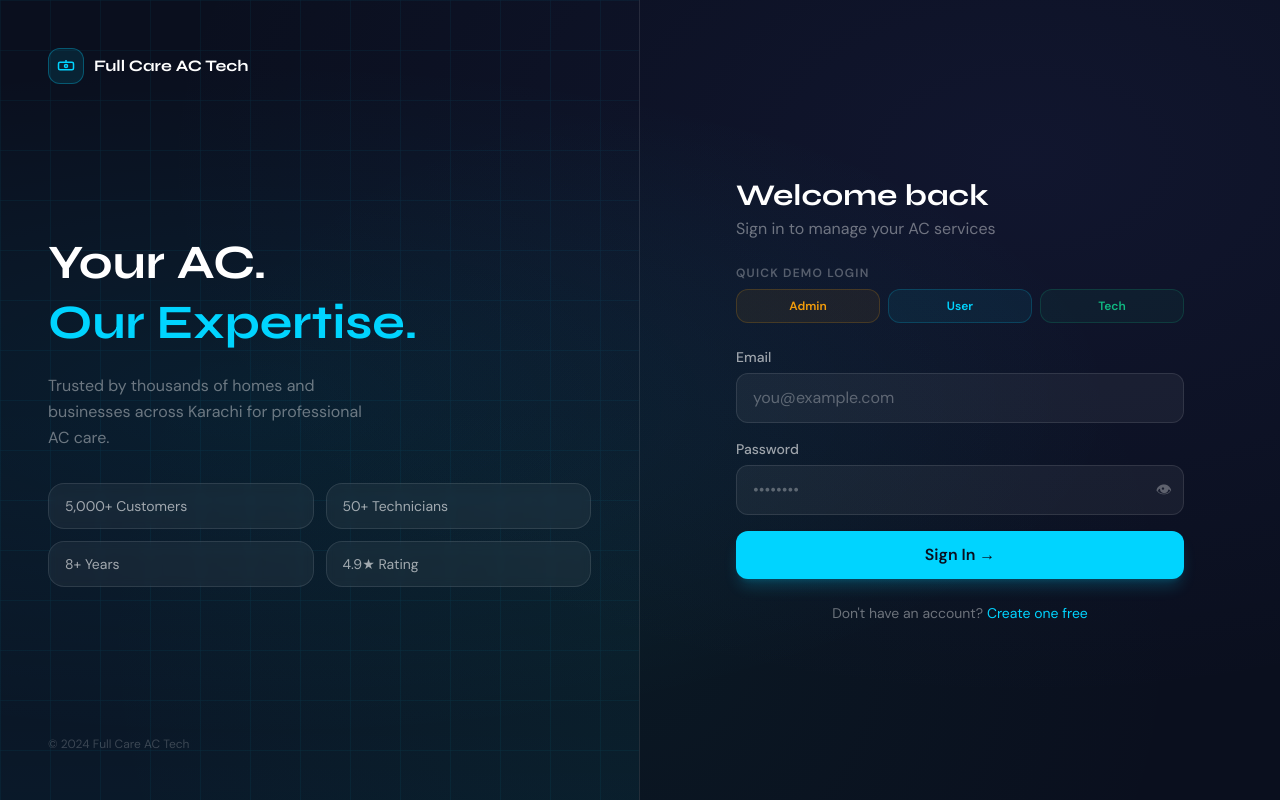
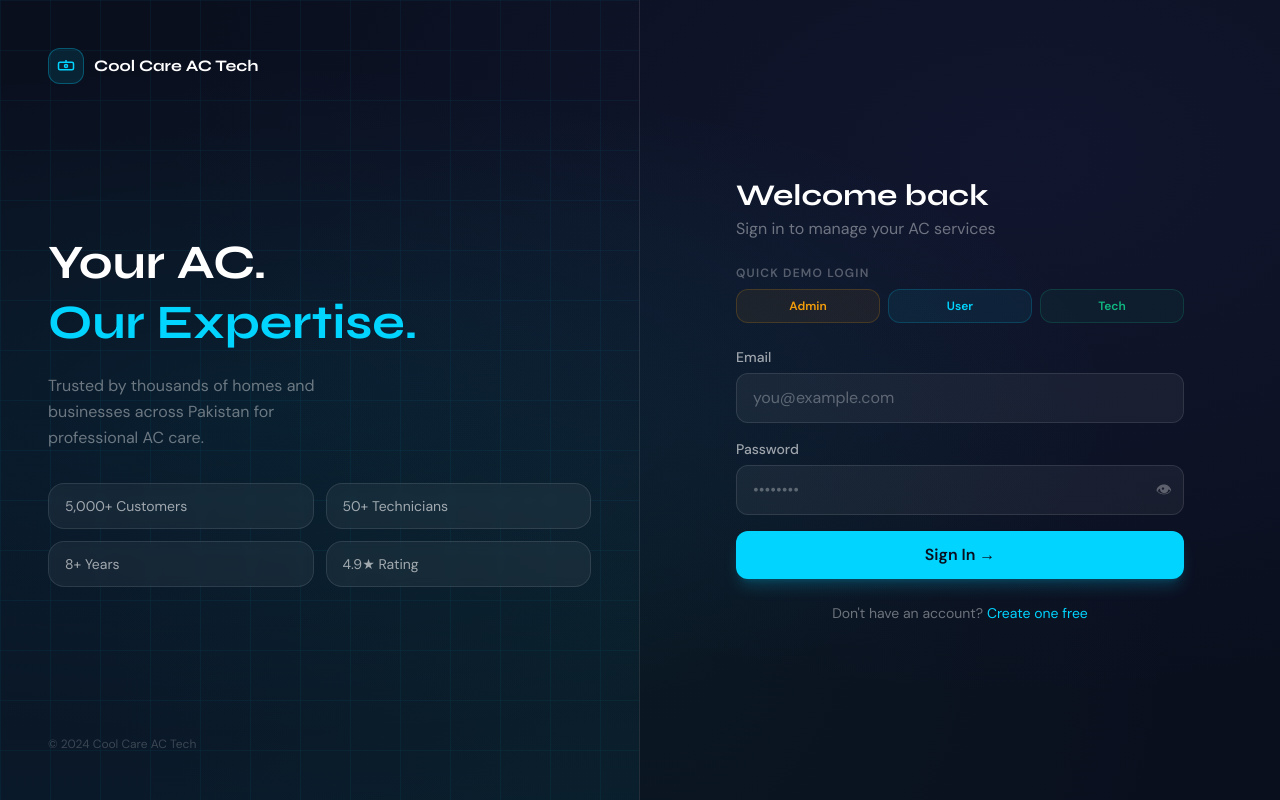
Before and after one commit to abdullah03-max/AC-Service, a React (Create React App) app in the folder frontend/: page /login in a window 1280 px wide. Built offline with nearby package versions, Linux system fonts and the light colour scheme; no server answers.

Commit message:
Rename site to Cool Care AC Tech and remove Karachi locality references

```diff
--- a/frontend/src/components/common/Footer.js
+++ b/frontend/src/components/common/Footer.js
@@ -10,13 +10,13 @@ const Footer = () => (
             <div className="w-8 h-8 rounded-lg bg-[#00d4ff]/10 border border-[#00d4ff]/30 flex items-center justify-center text-[#00d4ff]">
               <svg width="16" height="16" viewBox="0 0 24 24" fill="none" stroke="currentColor" strokeWidth="2"><rect x="2" y="7" width="20" height="10" rx="2"/><path d="M12 7V4M8 7V5M16 7V5"/><circle cx="12" cy="12" r="2"/></svg>
             </div>
-            <span className="font-display font-bold text-white">Full Care AC Tech</span>
+            <span className="font-display font-bold text-white">Cool Care AC Tech</span>
           </div>
-          <p className="text-sm text-white/40 max-w-xs leading-relaxed">Professional AC services and maintenance across Karachi. Trusted by thousands of homes and businesses.</p>
+          <p className="text-sm text-white/40 max-w-xs leading-relaxed">Professional AC services and maintenance across Pakistan. Trusted by thousands of homes and businesses.</p>
           <div className="mt-4 space-y-1.5 text-sm text-white/40">
             <p>📞 0300-FULLCARE</p>
             <p>✉️ info@fullcareac.com</p>
-            <p>📍 Karachi, Pakistan</p>
+            <p>📍 Pakistan</p>
           </div>
         </div>
         <div>
@@ -37,7 +37,7 @@ const Footer = () => (
         </div>
       </div>
       <div className="border-t border-white/10 pt-6 flex flex-col sm:flex-row justify-between items-center text-xs text-white/20">
-        <p>© 2024 Full Care AC Tech. All rights reserved.</p>
+        <p>© 2024 Cool Care AC Tech. All rights reserved.</p>
         <p className="mt-2 sm:mt-0">Built for reliable AC services in Pakistan</p>
       </div>
     </div>
--- a/frontend/src/components/common/Navbar.js
+++ b/frontend/src/components/common/Navbar.js
@@ -68,7 +68,7 @@ const Navbar = () => {
               <svg width="18" height="18" viewBox="0 0 24 24" fill="none" stroke="currentColor" strokeWidth="2"><rect x="2" y="7" width="20" height="10" rx="2"/><path d="M12 7V4M8 7V5M16 7V5"/><circle cx="12" cy="12" r="2"/><path d="M6 12h2M16 12h2"/></svg>
             </div>
             <div>
-              <span className="font-display font-bold text-white text-base leading-none block">Full Care</span>
+              <span className="font-display font-bold text-white text-base leading-none block">Cool Care</span>
               <span className="text-[10px] text-[#00d4ff] font-bold tracking-widest uppercase leading-none">AC Tech</span>
             </div>
           </Link>
--- a/frontend/src/pages/BookingPage.js
+++ b/frontend/src/pages/BookingPage.js
@@ -207,7 +207,7 @@ const BookingPage = () => {
   const [loading, setLoading] = useState(true);
   const [submitting, setSubmitting] = useState(false);
   const [step, setStep] = useState(1);
-  const [form, setForm] = useState({ scheduledDate:'', scheduledTime:'', address: user?.address || '', city:'Karachi', acType:'Split', acBrand:'', acTons:'', paymentMethod:'cash', notes:'' });
+  const [form, setForm] = useState({ scheduledDate:'', scheduledTime:'', address: user?.address || '', city:'', acType:'Split', acBrand:'', acTons:'', paymentMethod:'cash', notes:'' });
   const [showMap, setShowMap] = useState(false);
   const [mapCenter, setMapCenter] = useState([30.3753, 69.3451]);
   const [geoPermission, setGeoPermission] = useState('unknown');
--- a/frontend/src/pages/HomePage.js
+++ b/frontend/src/pages/HomePage.js
@@ -18,7 +18,7 @@ const HomePage = () => {
   const stats = [{ v: '5,000+', l: 'Customers Served' }, { v: '50+', l: 'Expert Technicians' }, { v: '8+', l: 'Years Experience' }, { v: '4.9★', l: 'Average Rating' }];
   const features = [
     { icon: '🛡️', title: 'Certified Experts', desc: 'All technicians are trained, certified, and background-checked professionals.' },
-    { icon: '⚡', title: 'Same Day Service', desc: 'Emergency and same-day bookings available across Karachi.' },
+    { icon: '⚡', title: 'Same Day Service', desc: 'Emergency and same-day bookings available nationwide.' },
     { icon: '💎', title: 'Quality Guaranteed', desc: '30-day service warranty on all AC jobs. Not satisfied? We come back free.' },
     { icon: '📊', title: 'Transparent Pricing', desc: 'Fixed prices shown upfront. No hidden charges, ever.' },
   ];
@@ -41,7 +41,7 @@ const HomePage = () => {
           <div>
             <div className="inline-flex items-center gap-2 bg-[#00d4ff]/10 border border-[#00d4ff]/20 rounded-full px-4 py-1.5 text-sm text-[#00d4ff] mb-6">
               <span className="w-1.5 h-1.5 bg-[#00d4ff] rounded-full animate-pulse" />
-              Karachi's #1 AC Service Provider
+              Premium AC Service Experience
             </div>
             <h1 className="font-display text-5xl sm:text-6xl font-bold leading-[1.05] mb-6">
               <span className="text-white">Expert AC</span><br/>
--- a/frontend/src/pages/InvoicePage.js
+++ b/frontend/src/pages/InvoicePage.js
@@ -41,9 +41,9 @@ const InvoicePage = () => {
                 ❄️
               </div>
               <div>
-                <p className="font-bold text-xl">Full Care AC Tech</p>
+                <p className="font-bold text-xl">Cool Care AC Tech</p>
                 <p className="text-white/50 text-sm">Professional AC Services</p>
-                <p className="text-white/30 text-xs mt-0.5">Karachi, Pakistan · 0300-FULLCARE</p>
+                <p className="text-white/30 text-xs mt-0.5">Pakistan · 0300-FULLCARE</p>
               </div>
             </div>
             <div className="text-right">
@@ -125,7 +125,7 @@ const InvoicePage = () => {
 
           {/* Footer */}
           <div className="mt-8 pt-6 border-t border-slate-100 text-center">
-            <p className="font-bold text-slate-700 mb-1">Thank you for choosing Full Care AC Tech!</p>
+            <p className="font-bold text-slate-700 mb-1">Thank you for choosing Cool Care AC Tech!</p>
             <p className="text-xs text-slate-400">For queries: info@fullcareac.com · 0300-FULLCARE</p>
           </div>
         </div>
--- a/frontend/src/pages/LoginPage.js
+++ b/frontend/src/pages/LoginPage.js
@@ -34,21 +34,21 @@ const LoginPage = () => {
           <div className="w-9 h-9 rounded-xl bg-[#00d4ff]/10 border border-[#00d4ff]/30 flex items-center justify-center text-[#00d4ff]">
             <svg width="18" height="18" viewBox="0 0 24 24" fill="none" stroke="currentColor" strokeWidth="2"><rect x="2" y="7" width="20" height="10" rx="2"/><path d="M12 7V4"/><circle cx="12" cy="12" r="2"/></svg>
           </div>
-          <span className="font-display font-bold text-white">Full Care AC Tech</span>
+          <span className="font-display font-bold text-white">Cool Care AC Tech</span>
         </div>
         <div className="relative">
           <h2 className="font-display text-5xl font-bold text-white leading-tight mb-5">
             Your AC.<br/>
             <span style={{color:'#00d4ff'}}>Our Expertise.</span>
           </h2>
-          <p className="text-white/40 leading-relaxed max-w-xs">Trusted by thousands of homes and businesses across Karachi for professional AC care.</p>
+          <p className="text-white/40 leading-relaxed max-w-xs">Trusted by thousands of homes and businesses across Pakistan for professional AC care.</p>
           <div className="grid grid-cols-2 gap-3 mt-8">
             {['5,000+ Customers','50+ Technicians','8+ Years','4.9★ Rating'].map(s => (
               <div key={s} className="glass-card px-4 py-3 text-sm text-white/60">{s}</div>
             ))}
           </div>
         </div>
-        <p className="relative text-white/20 text-xs">© 2024 Full Care AC Tech</p>
+        <p className="relative text-white/20 text-xs">© 2024 Cool Care AC Tech</p>
       </div>
 
       {/* Right panel */}
--- a/frontend/src/pages/RegisterPage.js
+++ b/frontend/src/pages/RegisterPage.js
@@ -35,7 +35,7 @@ const RegisterPage = () => {
           <div className="w-9 h-9 rounded-xl bg-[#00d4ff]/10 border border-[#00d4ff]/30 flex items-center justify-center text-[#00d4ff]">
             <svg width="18" height="18" viewBox="0 0 24 24" fill="none" stroke="currentColor" strokeWidth="2"><rect x="2" y="7" width="20" height="10" rx="2"/><path d="M12 7V4"/><circle cx="12" cy="12" r="2"/></svg>
           </div>
-          <span className="font-display font-bold text-white">Full Care AC Tech</span>
+          <span className="font-display font-bold text-white">Cool Care AC Tech</span>
         </div>
         <div className="relative">
           <h2 className="font-display text-5xl font-bold text-white leading-tight mb-5">Join thousands of<br/><span style={{color:'#00d4ff'}}>satisfied customers</span></h2>
@@ -60,7 +60,7 @@ const RegisterPage = () => {
               ['name','Full Name','text','Ahmed Khan'],
               ['email','Email','email','you@example.com'],
               ['phone','Phone Number','tel','0300-1234567'],
-              ['address','Address (optional)','text','Block 5, Gulshan, Karachi'],
+              ['address','Address (optional)','text','Block 5, Gulshan'],
             ].map(([key, label, type, placeholder]) => (
               <div key={key}>
                 <label className="block text-sm font-medium text-white/60 mb-1.5">{label}</label>
```
